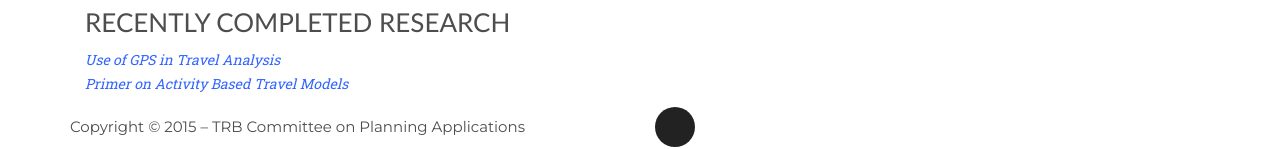
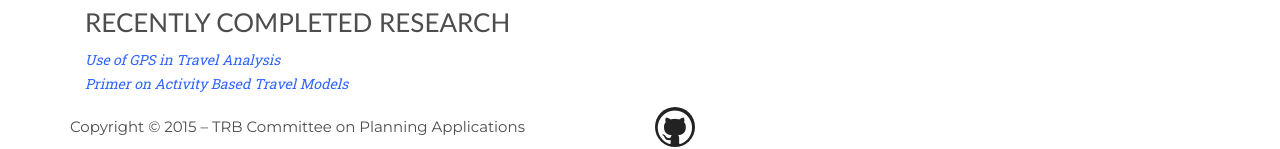
Before and after one commit to adb50/research-needs, a Jekyll site: the page built from resources/index.md, in a window 1280 px wide and 961 px high. Shown: the part 809-958 px from the top of the window. Built offline with Jekyll 4.4.1, drawn with Linux system fonts in a browser that asks for light colours; some web fonts are replaced.

Commit message:
Fix css relative path
For GHPages

```diff
--- a/_includes/head.html
+++ b/_includes/head.html
@@ -11,7 +11,7 @@
     <link rel="stylesheet" href="{{ "/style.css" | prepend: site.baseurl }}">
 
     <!-- Custom Fonts -->
-    <link rel="stylesheet" href="{{ site.baseurl }}/css/font-awesome/css/font-awesome.min.css }}">
+    <link rel="stylesheet" href="{{ site.baseurl }}/css/font-awesome/css/font-awesome.min.css">
     <link href="http://fonts.googleapis.com/css?family=Montserrat:400,700" rel="stylesheet" type="text/css">
     <link href="http://fonts.googleapis.com/css?family=Lato:400,700,400italic,700italic" rel="stylesheet" type="text/css">
     <link href='http://fonts.googleapis.com/css?family=Droid+Serif:400,700,400italic,700italic' rel='stylesheet' type='text/css'>
```
